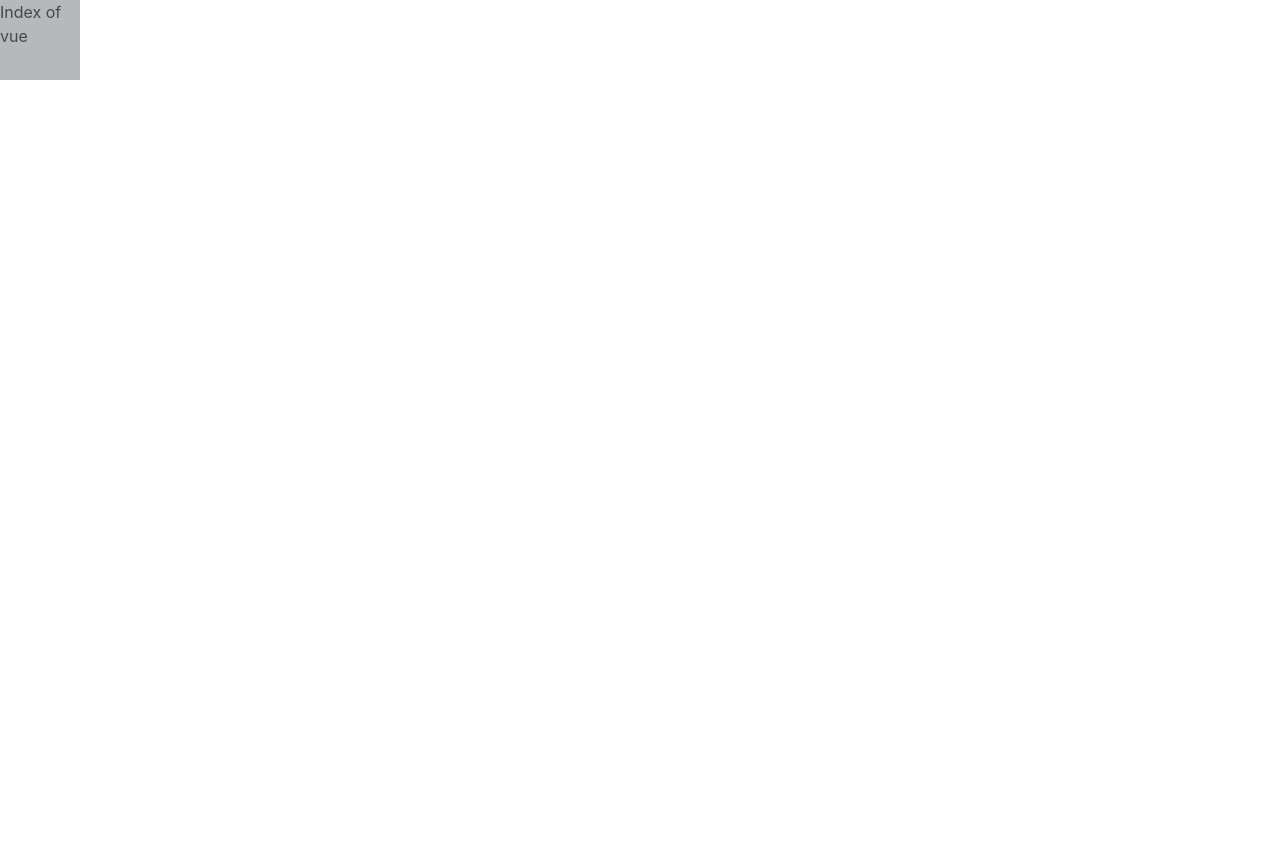
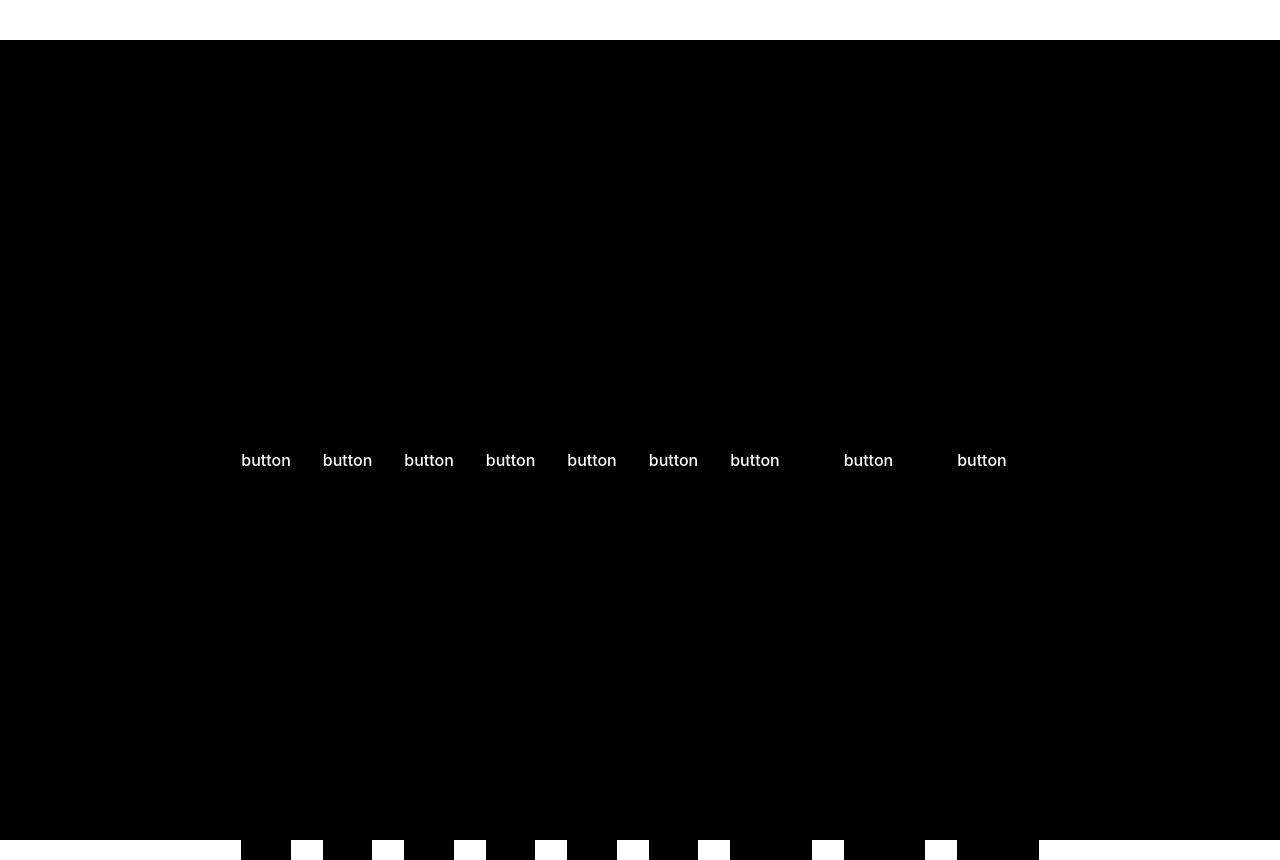
Before and after one commit to abdillahadam20/agenone, a Nuxt app: page / in a window 1280 px wide. Before the commit the page ends 800 px from the top, so only its background shows below. Built offline with nearby package versions, Linux system fonts and the light colour scheme.

Commit message:
feat: add component button

```diff
--- /dev/null
+++ b/components/atoms/button/index.vue
@@ -0,0 +1,83 @@
+<template>
+	<div>
+		<button :class="buttons" :disabled="disabled">
+			<slot>{{ props.title }}</slot>
+			<slot>
+				<icon
+					v-if="icon"
+					:class="{
+						'w-4 h-4': sm || size === 'sm',
+						'w-6 h-6': !sm || size !== 'sm',
+					}"
+					:name="props.icon"
+				/>
+			</slot>
+		</button>
+	</div>
+</template>
+
+<script setup lang="ts">
+const props = defineProps({
+	title: {
+		type: String,
+		default: 'button',
+	},
+	color: {
+		type: String,
+		default: 'primary',
+	},
+	icon: {
+		type: String,
+		default: '',
+	},
+	size: {
+		type: String,
+		default: 'md',
+	},
+	disabled: {
+		type: Boolean,
+		default: false,
+	},
+	sm: {
+		type: Boolean,
+	},
+});
+
+const buttons = [
+	`button`,
+	`button-${props.color}`,
+	`button-${props.size}`,
+	props.disabled ? 'button-disabled' : '',
+];
+</script>
+
+<style scoped lang="postcss">
+.button {
+	@apply gap-2 justify-center items-center rounded-[100px] inline-flex text-white text-center font-inter font-medium;
+
+	&-primary {
+		@apply bg-primary-500 focus:outline-none;
+
+		&:hover {
+			@apply shadow-xl bg-primary-400;
+			box-shadow: 0px 24px 48px -12px rgba(56, 198, 130, 0.18);
+		}
+	}
+
+	&-lg {
+		@apply py-5 px-8 text-lg;
+	}
+
+	&-md {
+		@apply py-4 px-6 text-base;
+	}
+
+	&-sm {
+		@apply py-2 px-4 text-sm;
+	}
+
+	&-disabled {
+		@apply bg-primary-100 pointer-events-none;
+	}
+}
+</style>
--- a/nuxt.config.ts
+++ b/nuxt.config.ts
@@ -20,5 +20,6 @@ export default defineNuxtConfig({
 				prefetch: true,
 			},
 		],
+		'nuxt-icon',
 	],
 });
--- a/package.json
+++ b/package.json
@@ -35,6 +35,7 @@
 		"husky": "^8.0.3",
 		"lint-staged": "^15.0.2",
 		"nuxt": "^3.8.0",
+		"nuxt-icon": "^0.6.1",
 		"postcss": "^8.4.31",
 		"prettier": "^3.0.3",
 		"tailwindcss": "^3.3.5",
--- a/pages/index.vue
+++ b/pages/index.vue
@@ -1,11 +1,21 @@
 <template>
-	<div>Index of vue</div>
+	<div>
+		<AtomsButton size="sm" />
+		<AtomsButton size="md" />
+		<AtomsButton size="lg" />
+		<AtomsButton size="sm" disabled />
+		<AtomsButton size="md" disabled />
+		<AtomsButton size="lg" disabled />
+		<AtomsButton size="sm" icon="material-symbols:arrow-forward" />
+		<AtomsButton size="md" icon="material-symbols:arrow-forward" />
+		<AtomsButton size="lg" icon="material-symbols:arrow-forward" />
+	</div>
 </template>
 
 <script setup lang="ts"></script>
 
 <style scoped lang="postcss">
 div {
-	@apply bg-agenone-gray-200 w-20 h-20 font-inter;
+	@apply bg-black h-[100vh] flex gap-8 justify-center items-center mt-10;
 }
 </style>
```
Also changed, not shown: assets/img/agenone-logo.svg (added).
